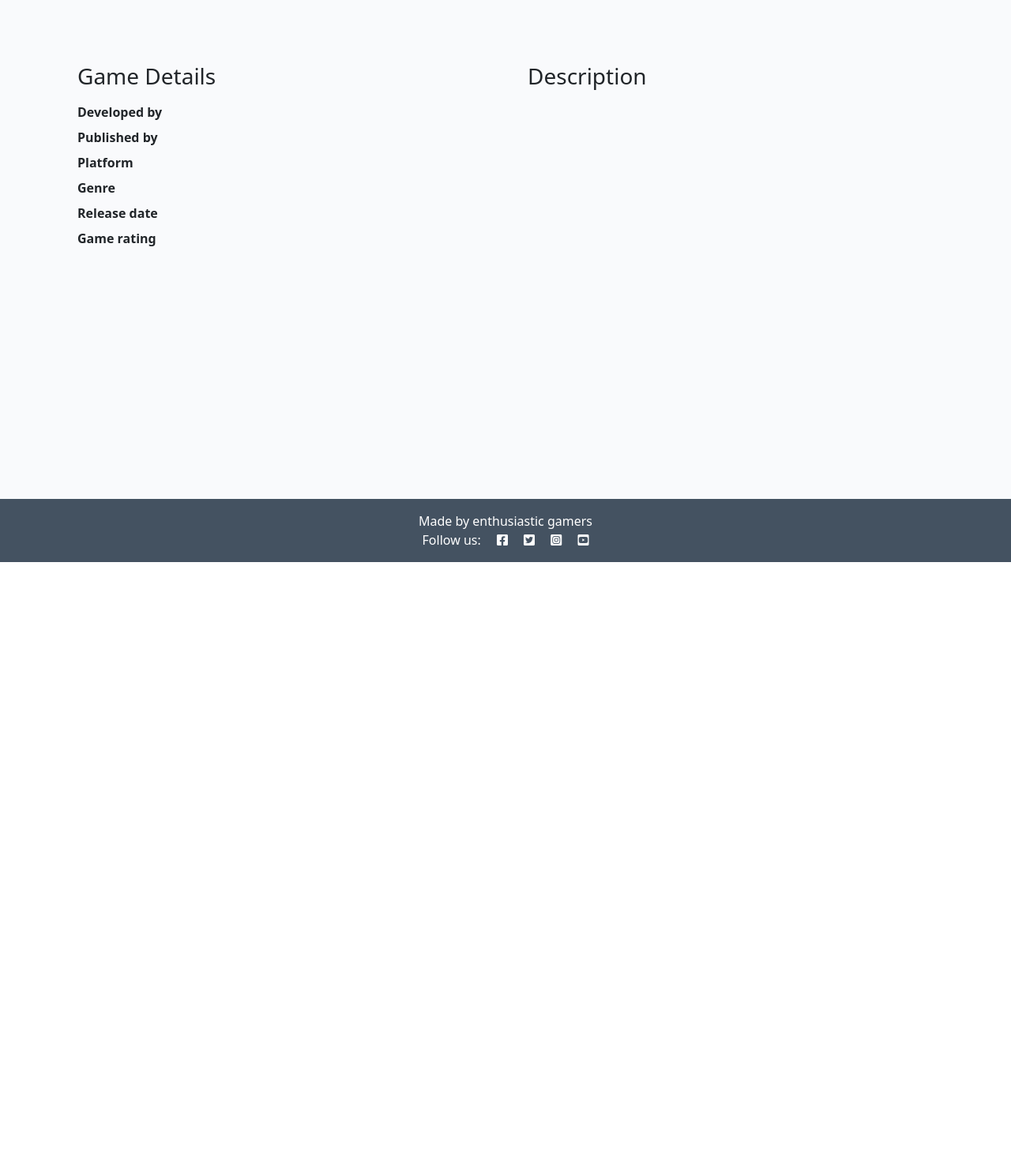
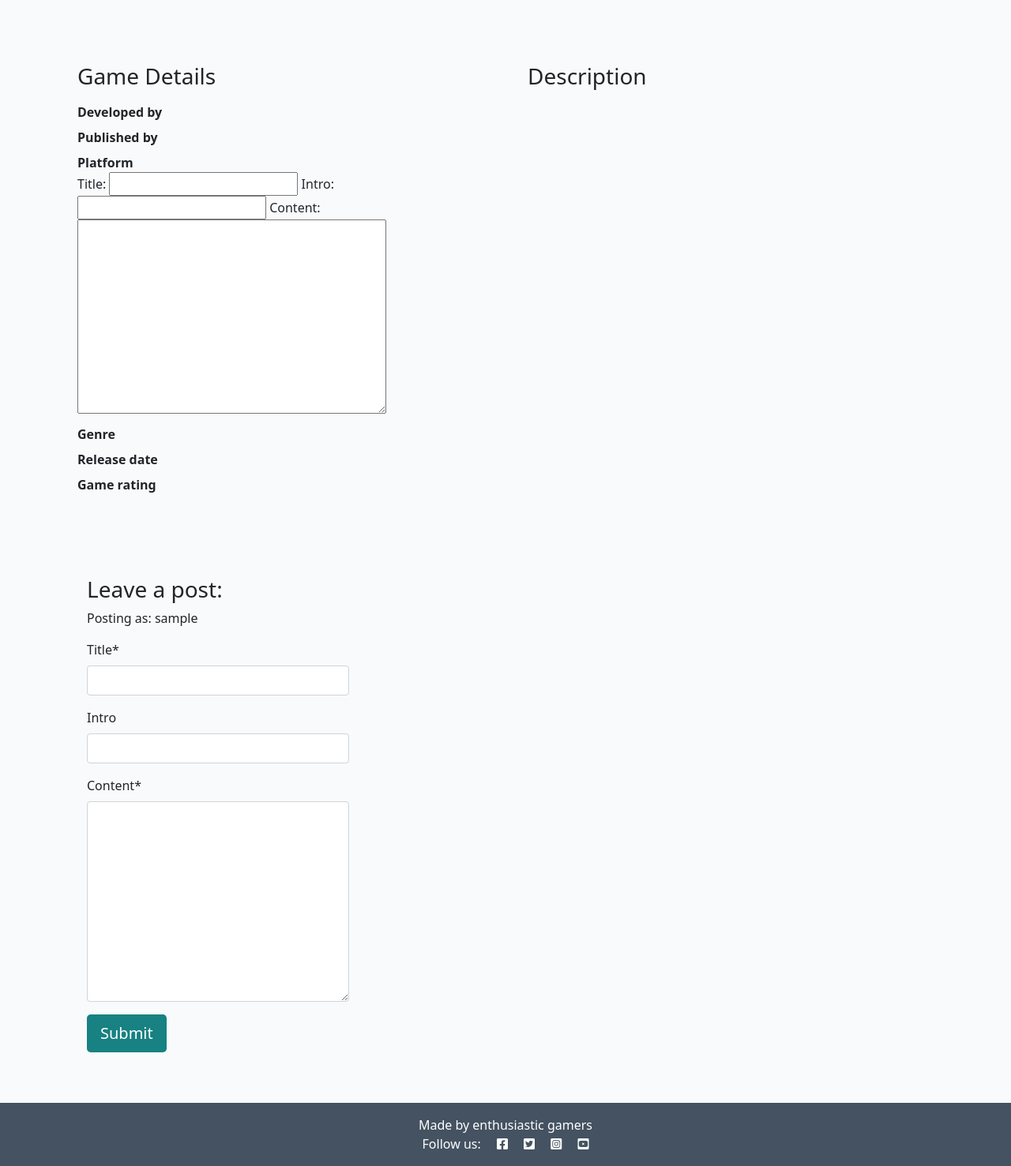
Before and after one commit to programmer-1991/gamers-digest, a Django app: template news/templates/news/game.html in a window 1280 px wide. Shown: the part 88-1565 px from the top of the page at 79% size. Before the commit the page ends 800 px from the top, so only its background shows below. Run offline with Django 4.2, Linux system fonts and the light colour scheme; the template is opened without the code that fills it: values that come from a table or form of the project are taken from there, others are empty; the visitor is signed in with stand-in values (Sample User, id 1); parts of the project's set-up code (start-up, migrations or seed data) failed here and were passed over; some libraries are stand-ins or nearby versions.

Commit message:
Add a post form

```diff
--- a/gamers_digest/settings.py
+++ b/gamers_digest/settings.py
@@ -47,6 +47,8 @@
     'allauth',
     'allauth.account',
     'allauth.socialaccount',
+    'crispy_forms',
+    'crispy_bootstrap5',
     'django_summernote',
     'news',
 ]
@@ -54,6 +56,9 @@
 SITE_ID = 1
 LOGIN_REDIRECT_URL = '/'
 LOGOUT_REDIRECT_URL = '/'
+
+CRISPY_ALLOWED_TEMPLATE_PACKS = "bootstrap5"
+CRISPY_TEMPLATE_PACK = "bootstrap5"
 
 MIDDLEWARE = [
     'django.middleware.security.SecurityMiddleware',
--- /dev/null
+++ b/news/forms.py
@@ -0,0 +1,8 @@
+from .models import Post
+from django import forms
+
+
+class PostForm(forms.ModelForm):
+    class Meta:
+        model = Post
+        fields = ('title', 'intro', 'content')
--- a/news/models.py
+++ b/news/models.py
@@ -4,11 +4,11 @@
 # Create your models here.
 
 class Game(models.Model):
+    PLATFORM = ((0, ""), (1, "Xbox"), (2, "Playstation"), (3, "Nintendo"), (4, "Windows"))
     title = models.CharField(max_length=64, unique=True)
     slug = models.SlugField(max_length=256, null=True)
     genre = models.CharField(max_length=64)
     description = models.TextField(max_length=8192, null=True)
-    PLATFORM = ((0, ""), (1, "Xbox"), (2, "Playstation"), (3, "Nintendo"), (4, "Windows"))
     platform = models.IntegerField(choices = PLATFORM, default=0)
     age_rating = models.IntegerField(null=True)
     developer = models.CharField(max_length=32)
--- a/news/templates/news/game.html
+++ b/news/templates/news/game.html
@@ -1,5 +1,6 @@
 {% extends 'base.html' %} {% block content %}
 {% load static %}
+{% load crispy_forms_tags %}
 
 <div class="container">
     <div class="text-center">
@@ -76,6 +77,22 @@
             </ul>
         </nav>
         {% endif %}
+        <!-- Creating New Posts -->
+        <div class="col-md-4 card mb-4 mt-3">
+            <div class="card-body">
+                {% if user.is_authenticated %}
+                <h3>Leave a post:</h3>
+                <p>Posting as: {{ user.username }}</p>
+                <form id="postForm" method="post" class="mt-3">
+                    {{ post_form | crispy }}
+                    {% csrf_token %}
+                    <button id="submitButton" type="submit" class="btn btn-signup btn-lg">Submit</button>
+                </form>
+                {% else %}
+                <p>Log in to leave a comment</p>
+                {% endif %}
+            </div>
+        </div>
     </div>
 
     {% endblock content %}
--- a/requirements.txt
+++ b/requirements.txt
@@ -1,7 +1,9 @@
 asgiref==3.7.2
+crispy-bootstrap5==0.7
 dj-database-url==0.5.0
 Django==4.2.10
 django-allauth==0.57.2
+django-crispy-forms==2.1
 django-summernote==0.8.20.0
 gunicorn==20.1.0
 oauthlib==3.2.2
```
Also changed, not shown: news/views.py (+6 -1 lines).
